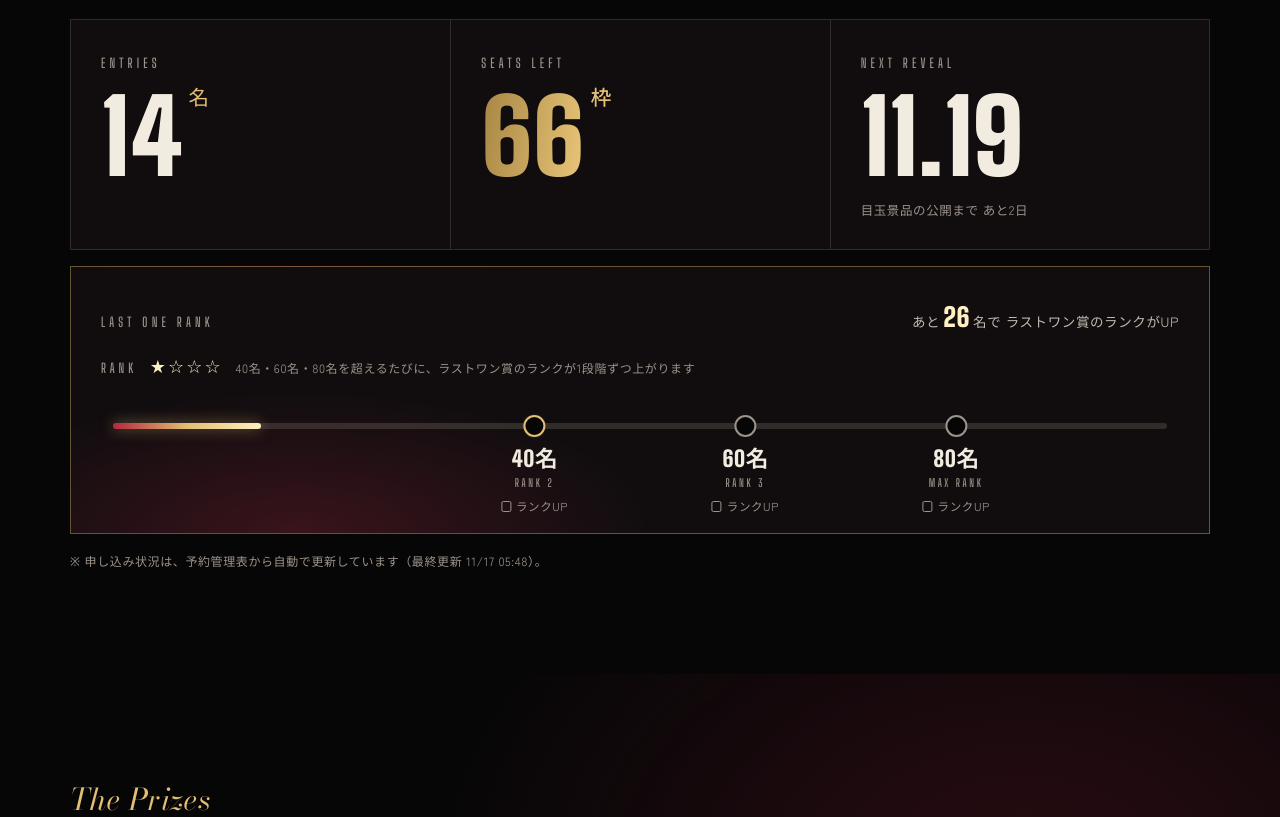
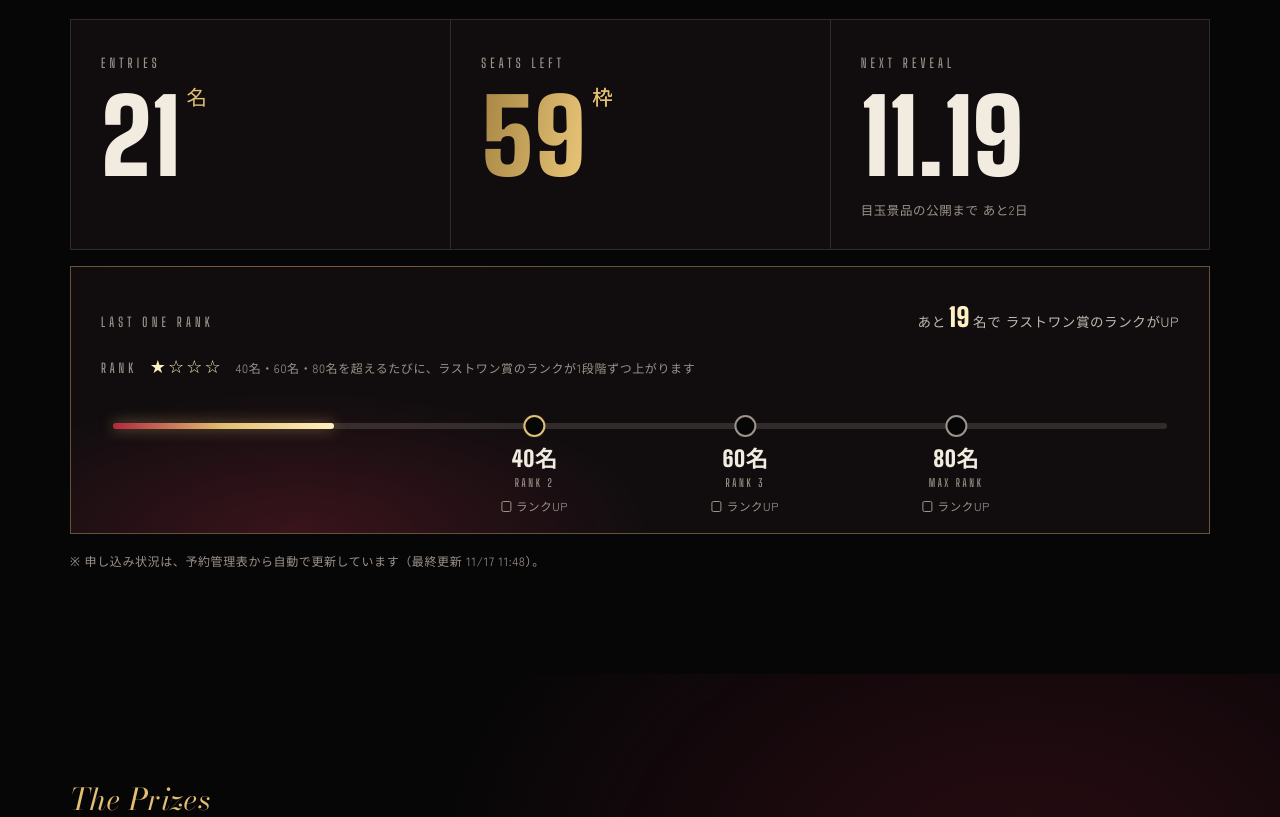
Before and after one commit to mozalink0001-lgtm/bonenkai2026, a plain HTML site: page index.html in a window 1280 px wide. Shown: the part 1248-2065 px from the top of the page. Drawn offline with nearby package versions, Linux system fonts and the light colour scheme; a web font is replaced by a local one.

Commit message:
申し込み人数を21名に更新
Co-Authored-By: Claude Opus 5.5 <noreply@anthropic.com>
Claude-Session: https://claude.ai/code/session_01WKBzcfV5RtaoUxEUigUVZC

```diff
--- a/index.html
+++ b/index.html
@@ -817,7 +817,7 @@ footer .wrap{display:flex;justify-content:space-between;gap:12px;flex-wrap:wrap;
 <script>
 (function(){
   // 申し込み人数：予約管理表（イベント別集計・イベントID 261204）の予約数。定期タスクが定期的に書き換える
-  var LIVE = { entries: 14, capacity: 80, max: 100, prizes: 20, updated: '2026-11-17T14:48' };
+  var LIVE = { entries: 21, capacity: 80, max: 100, prizes: 20, updated: '2026-11-17T20:48' };
 
   var EVENT = new Date('2026-12-11T19:30:00+09:00');
   var DEADLINE = new Date('2026-11-30T23:59:59+09:00');
```
